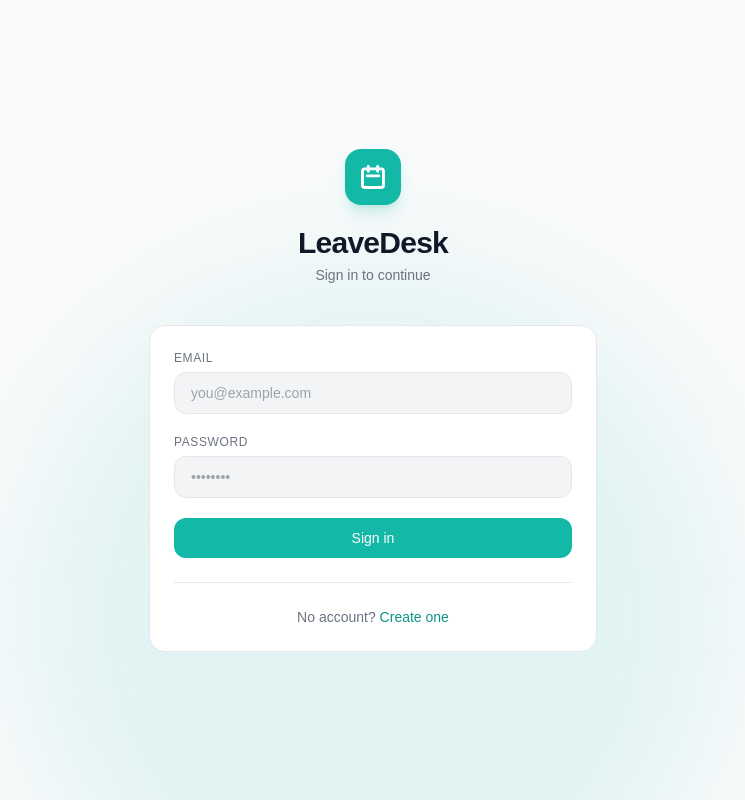
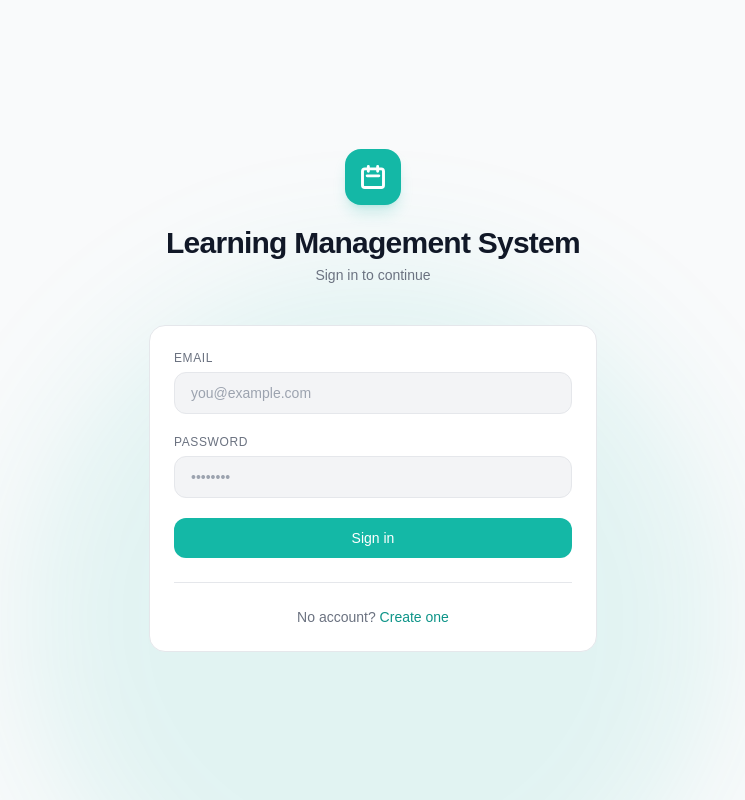
Before and after one commit to eeshalteluri/leave-management-system, a Vue app in the folder frontend/: page /login in a window 1280 px wide. Shown: the whole page, without its empty margins (267-1012 px from the left). Built offline with nearby package versions, Linux system fonts and the light colour scheme; no server answers.

Commit message:
Updated miscellanious changes along with application name

```diff
--- a/frontend/src/components/Navbar.vue
+++ b/frontend/src/components/Navbar.vue
@@ -11,7 +11,7 @@
                 d="M8 7V3m8 4V3m-9 8h10M5 21h14a2 2 0 002-2V7a2 2 0 00-2-2H5a2 2 0 00-2 2v12a2 2 0 002 2z" />
             </svg>
           </div>
-          <span class="font-display font-bold tracking-tight text-gray-900 dark:text-white">LeaveDesk</span>
+          <span class="font-display font-bold tracking-tight text-gray-900 dark:text-white">LMS</span>
         </div>
 
         <!-- Nav links -->
--- a/frontend/src/views/LoginView.vue
+++ b/frontend/src/views/LoginView.vue
@@ -32,7 +32,7 @@
         </div>
 
         <h1 class="text-3xl font-display font-bold text-gray-900 dark:text-white tracking-tight">
-          LeaveDesk
+          Learning Management System
         </h1>
         <p class="text-gray-500 dark:text-gray-500 text-sm mt-1">
           Sign in to continue
--- a/frontend/src/views/SignupView.vue
+++ b/frontend/src/views/SignupView.vue
@@ -13,7 +13,7 @@
           </svg>
         </div>
         <h1 class="text-3xl font-display font-bold text-gray-900 dark:text-white tracking-tight">Create account</h1>
-        <p class="text-gray-500 dark:text-gray-500 text-sm mt-1">Join LeaveDesk today</p>
+        <p class="text-gray-500 dark:text-gray-500 text-sm mt-1">Join Learning Management System today</p>
       </div>
 
       <div class="card">
```
Also changed, not shown: 2 other files (tests, documents, lock files or other folders).
